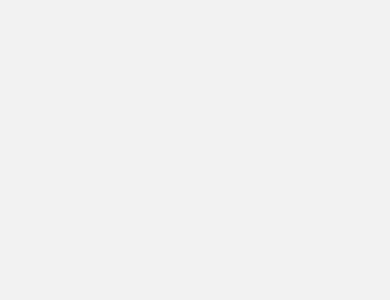
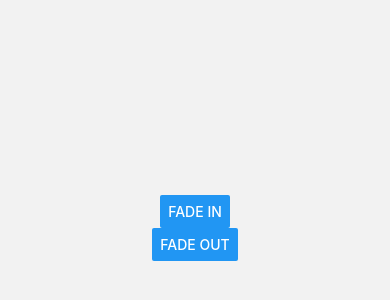
Before and after one commit to FranCarn/RNComponents, a React Native app: screen /Animation101 in a window 390 px wide. Shown: the part 204-504 px from the top of the page. Built offline with nearby package versions, Linux system fonts and the light colour scheme.

Commit message:
fade in & fade out ready

```diff
--- a/src/screens/Animation101.tsx
+++ b/src/screens/Animation101.tsx
@@ -1,12 +1,27 @@
 import React, {useRef} from 'react';
-import {Animated, StyleSheet, View} from 'react-native';
+import {Animated, Button, StyleSheet, View} from 'react-native';
 
 export const Animation101 = () => {
   const opacity = useRef(new Animated.Value(0)).current;
-
+  const fadeIn = () => {
+    Animated.timing(opacity, {
+      toValue: 1,
+      duration: 300,
+      useNativeDriver: true,
+    }).start();
+  };
+  const fadeOut = () => {
+    Animated.timing(opacity, {
+      toValue: 0,
+      duration: 1000,
+      useNativeDriver: true,
+    }).start(() => console.log('finish animation'));
+  };
   return (
     <View style={styles.container}>
-      <Animated.View style={{...styles.purpleBox, opacity}} />
+      <Animated.View style={{...styles.purpleBox, opacity, marginBottom: 20}} />
+      <Button title="Fade in" onPress={fadeIn} />
+      <Button title="Fade out" onPress={fadeOut} />
     </View>
   );
 };
```
